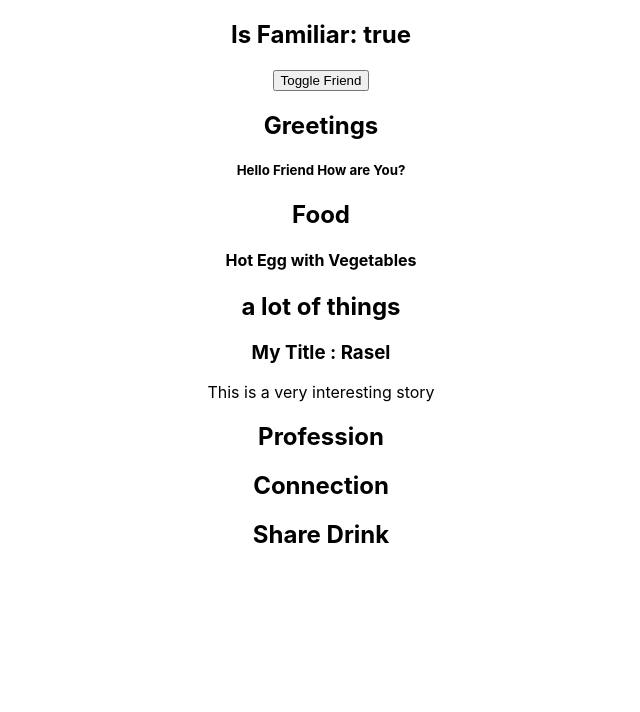
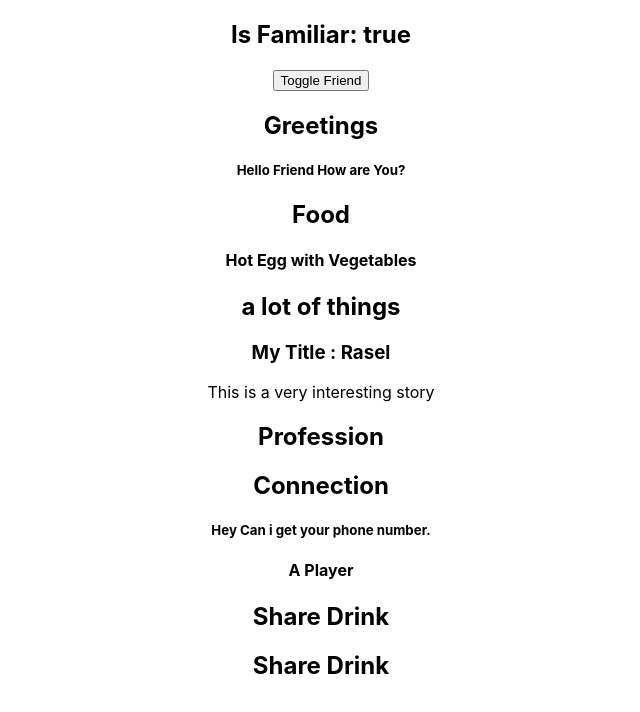
Before and after one commit to mdraselmiah95/Introduction-to-React-Hook-Form, a React (Create React App) app: page / in a window 1280 px wide. Both pictures are taken after a click on the button "Toggle Friend". Shown: the top 712 px of the page, without its empty margins (319-959 px from the left). Built offline with nearby package versions, Linux system fonts and the light colour scheme.

Commit message:
WIP on conditional rendering

```diff
--- a/src/components/User/User.js
+++ b/src/components/User/User.js
@@ -1,4 +1,5 @@
 import React from "react";
+import Player from "../Player/Player";
 
 const User = (props) => {
   const { familiar } = props;
@@ -53,6 +54,17 @@ const User = (props) => {
       </div>
       <div>
         <h2>Connection</h2>
+        {familiar && (
+          <div>
+            <h5>Hey Can i get your phone number.</h5>
+          </div>
+        )}
+        {familiar && <Player />}
+
+        <div>
+          <h2>Share Drink</h2>
+          {familiar || <h4>i can drink coconut water</h4>}
+        </div>
       </div>
       <div>
         <h2>Share Drink</h2>
```
